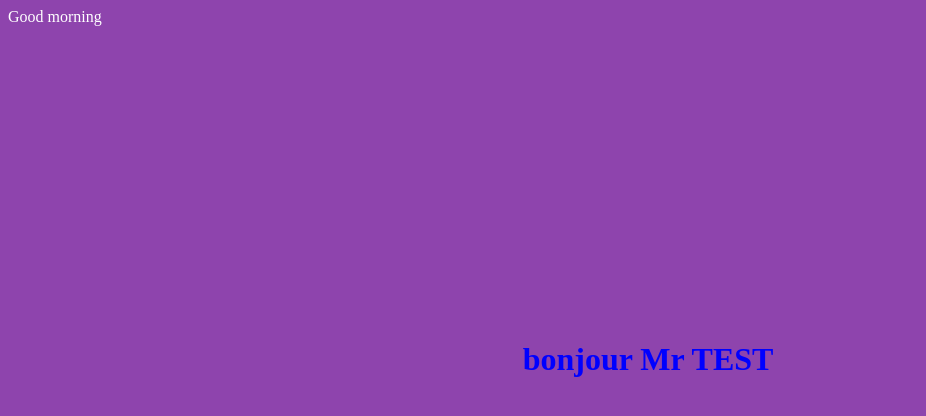
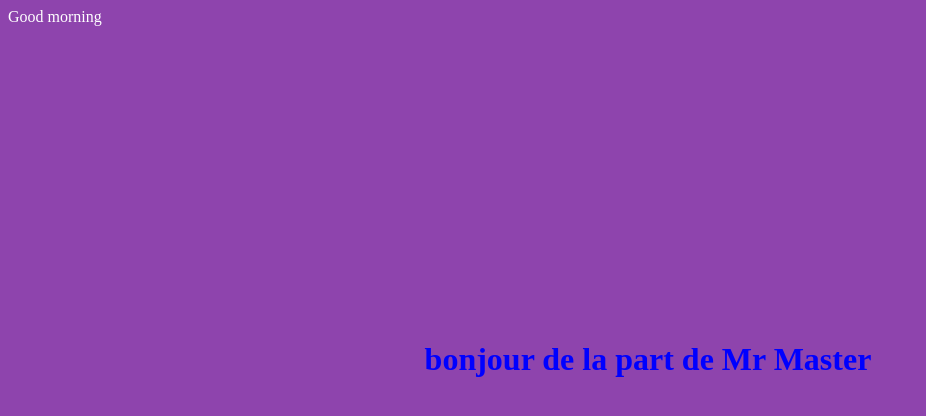
Before and after one commit to driass/MagnumSam, a plain HTML site: page index.html in a window 1280 px wide. Shown: the whole page, without its empty margins (0-926 px from the left). Drawn offline with Linux system fonts and the light colour scheme.

Commit message:
changement par Master

```diff
--- a/index.html
+++ b/index.html
@@ -9,7 +9,7 @@
 	<body>
 	Good morning
 	<h1>
-	bonjour Mr TEST
+	bonjour de la part de Mr Master
 	</h1>
 	</body>
 
```
